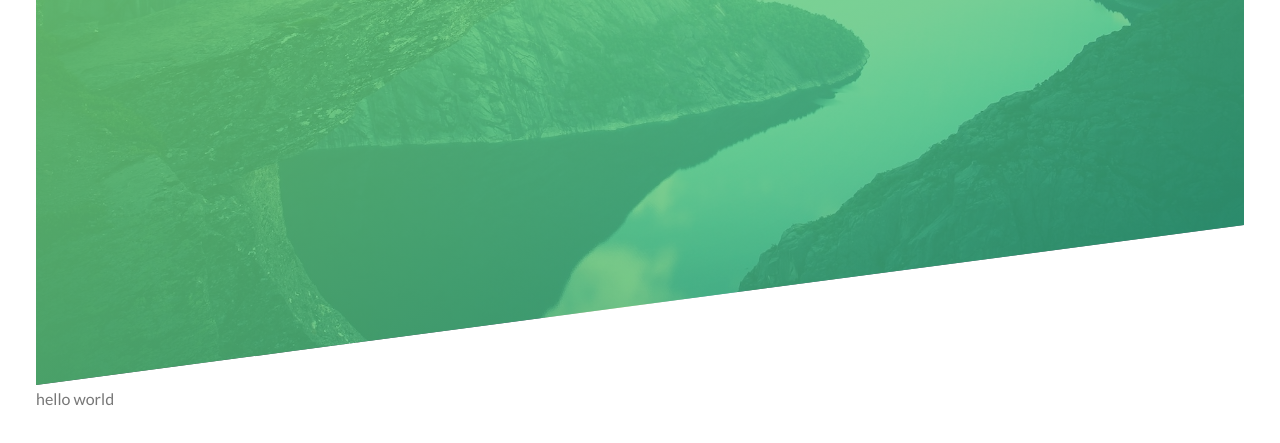
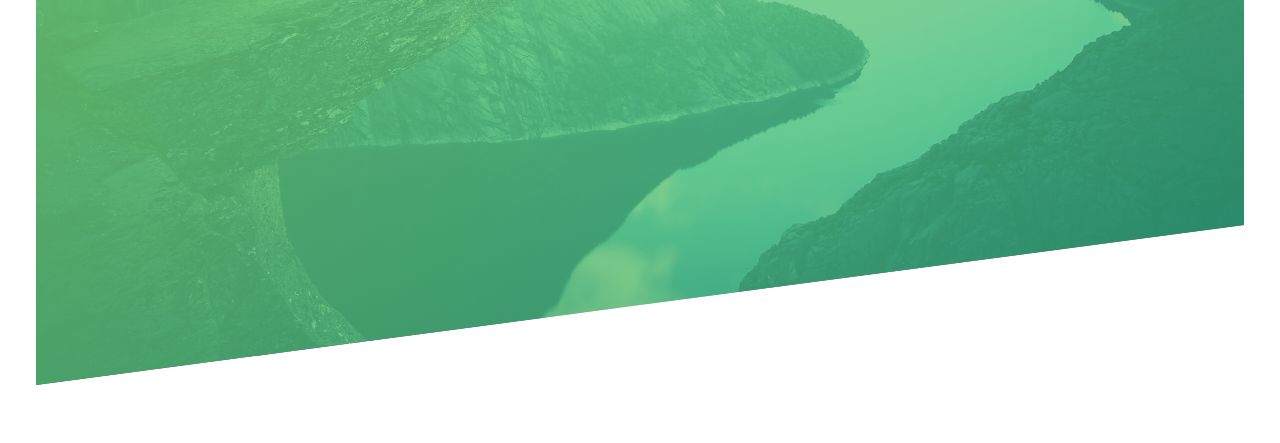
Before and after one commit to emrecanyasar/advanced-css, a plain HTML site: page index.html in a window 1280 px wide. Shown: the part 411-854 px from the top of the page. After the commit the page ends 832 px from the top, so only its background shows below. Drawn offline with Linux system fonts and the light colour scheme.

Commit message:
Revert "hello w"
This reverts commit c4d1d948a3779a3dae050586ac76351bcc94cf45.

```diff
--- a/index.html
+++ b/index.html
@@ -23,6 +23,5 @@
             </h1>
         </div>
     </header>
-    <div>hello world</div>
 </body>
 </html>
```
